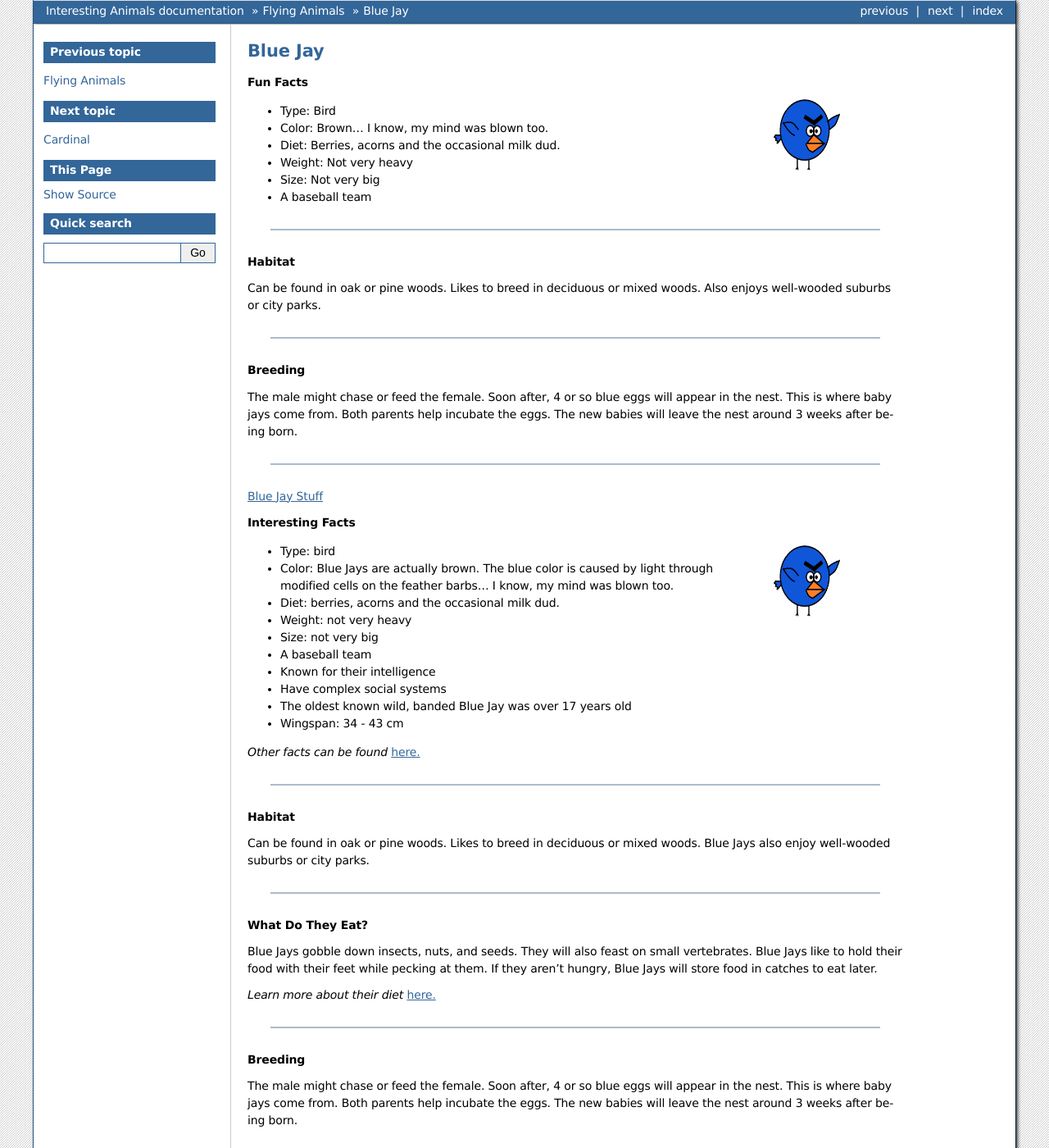
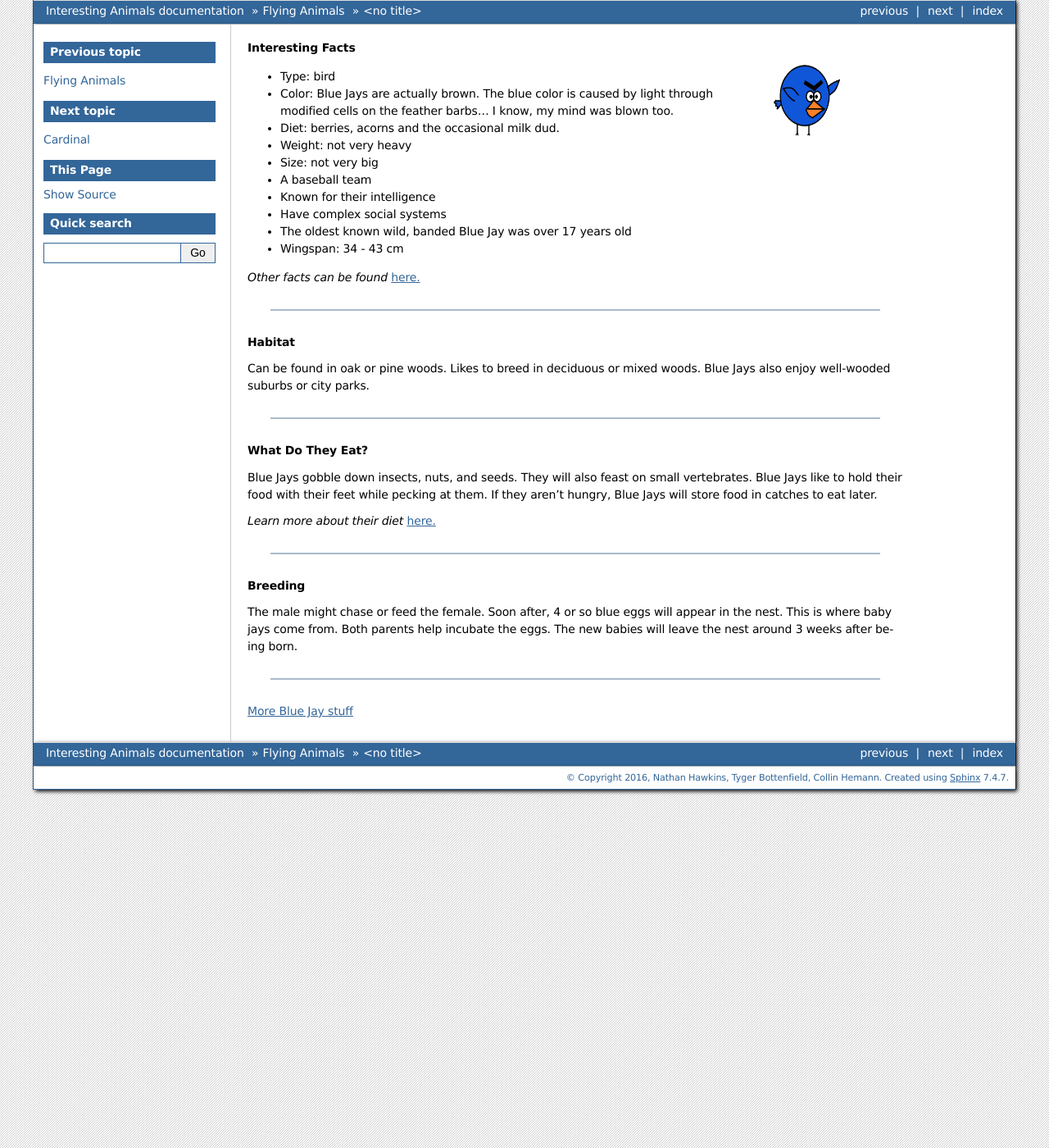
Before and after one commit to tbottenfield/interesting_animals, a Sphinx documentation site: the page built from source/flying_animals/bluejay/bluejay.rst, in a window 1280 px wide and 1400 px high. Shown: the whole window at 82% size. Built offline with Sphinx 7.4.7, drawn with Linux system fonts in a browser that asks for light colours.

Commit message:
trying to re-add bluejay

```diff
--- a/source/flying_animals/bluejay/bluejay.rst
+++ b/source/flying_animals/bluejay/bluejay.rst
@@ -1,43 +1,3 @@
-Blue Jay
-========
-
-.. image:: bluejay.png
-    :width: 200px
-    :align: right
-    :height: 200px
-    :alt: alternate text
-
-**Fun Facts**
-
-* Type: Bird
-* Color: Brown... I know, my mind was blown too.
-* Diet: Berries, acorns and the occasional milk dud.
-* Weight: Not very heavy
-* Size: Not very big
-* A baseball team
-=================================================
-
-**Habitat**
-
-Can be found in oak or pine woods. Likes to breed in deciduous
-or mixed woods. Also enjoys well-wooded suburbs or city parks.
-
-====================================
-
-**Breeding**
-
-The male might chase or feed the female. Soon after, 4 or so blue eggs
-will appear in the nest. This is where baby jays come from. Both parents
-help incubate the eggs. The new babies will leave the nest around 3 weeks
-after being born.
-
-======================================
-
-
-
-`Blue Jay Stuff <http://www.audubon.org/field-guide/bird/blue-jay/>`_
-
-
 =======
 Blue Jay
 ========
```
Also changed, not shown: source/flying_animals/cardinal/cardinal.rst (+0 -36 lines), source/flying_animals/crow/crow.rst (+1 -44 lines), source/flying_animals/flying_animals.rst (+7 -27 lines), source/flying_animals/seagull/seagull.rst (+0 -35 lines).
